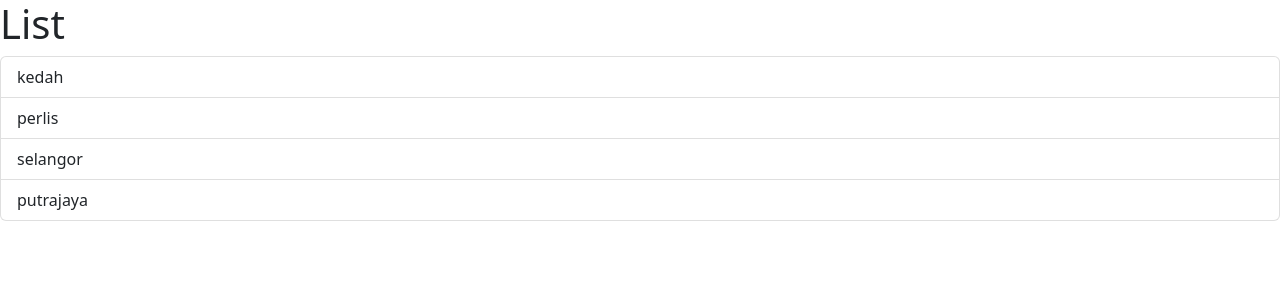
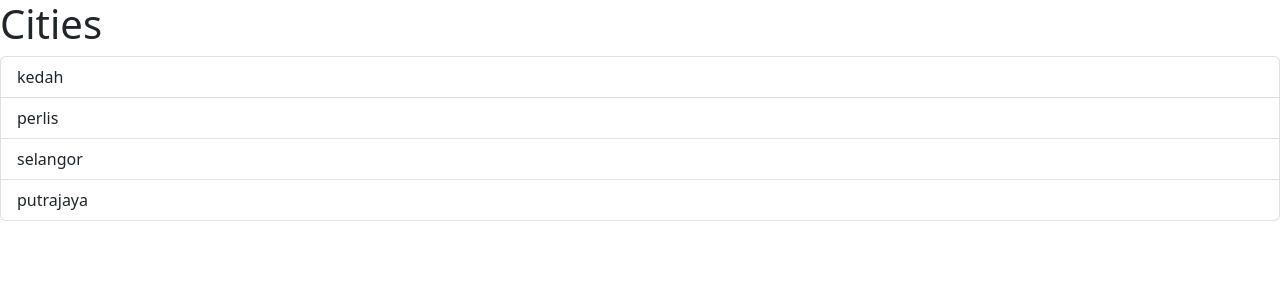
Before and after one commit to nurulermeliasafitri95/react-app, a React (Vite) app: page / in a window 1280 px wide. Shown: the top 300 px of the page. Built offline with nearby package versions, Linux system fonts and the light colour scheme.

Commit message:
passing functions via props

```diff
--- a/src/App.tsx
+++ b/src/App.tsx
@@ -1,7 +1,9 @@
 import ListGroup from "./components/ListGroup";
 
 function App() {
-  return <div><ListGroup/></div>
+  let items = ["kedah", "perlis", "selangor", "putrajaya"];
+
+  return <div><ListGroup items={items} heading="Cities"/></div>
 }
 
 export default App;
--- a/src/components/ListGroup.tsx
+++ b/src/components/ListGroup.tsx
@@ -1,14 +1,16 @@
 import { useState } from "react";
 
-function ListGroup() {
-  let items = ["kedah", "perlis", "selangor", "putrajaya"];
-
+interface Props {
+  items: string[];
+  heading: string;
+}
+function ListGroup({ items, heading }: Props) {
   //State hook is a function to tap into built in features in React
   const [selectedIndex, setSelectedIndex] = useState(-1);
 
   return (
     <>
-      <h1>List</h1>
+      <h1>{heading}</h1>
       {items.length === 0 && <p>No item</p>}
       <ul className="list-group">
         {items.map((item, index) => (
```
